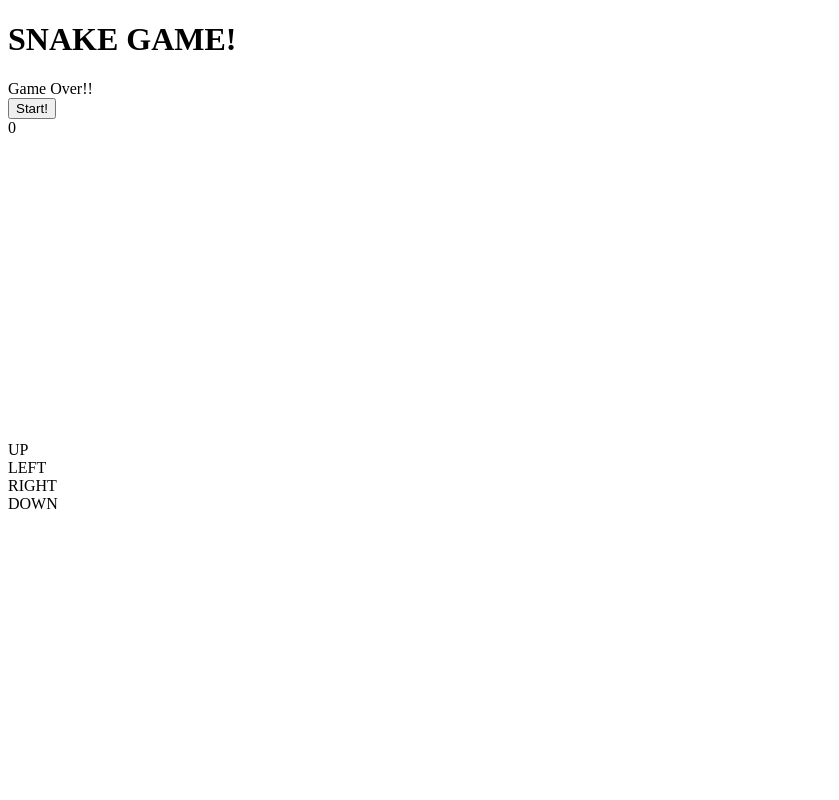
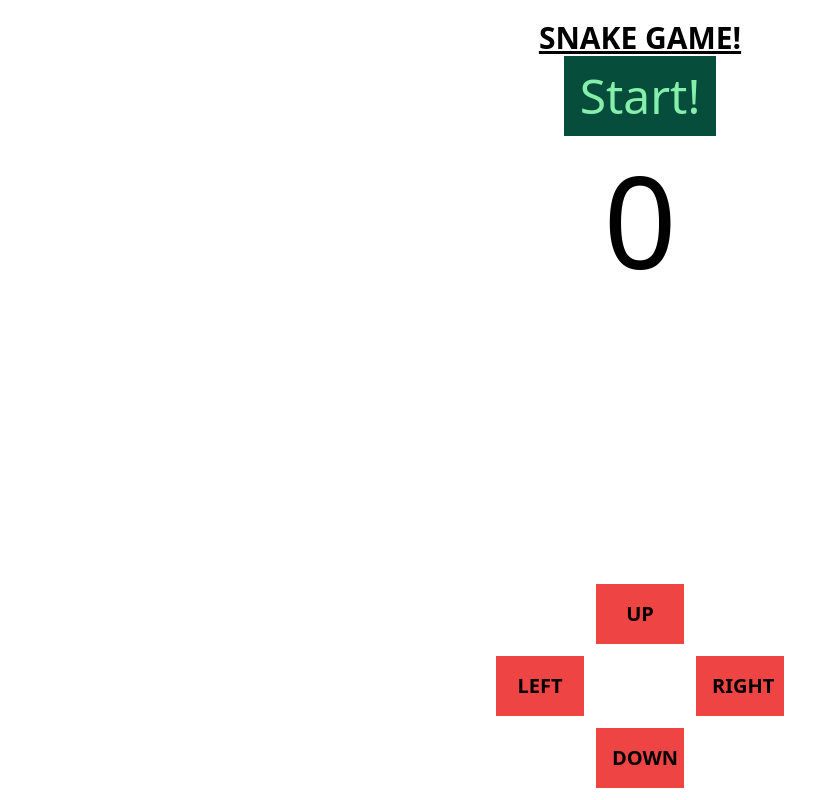
Before and after one commit to AlirezaSonboli/Snake-game, a plain HTML site: page index.html in a window 1280 px wide. Shown: the whole page, without its empty margins (0-839 px from the left). Drawn offline with Linux system fonts and the light colour scheme.

Commit message:
Update index.html

```diff
--- a/index.html
+++ b/index.html
@@ -3,7 +3,7 @@
 <head>
   <meta charset="UTF-8">
   <meta name="viewport" content="width=device-width, initial-scale=1.0">
-  <link href="./output.css" rel="stylesheet">
+  <link href="./build.css" rel="stylesheet">
   <TItle>SNAKE GAME!</TItle>
 </head>
 <body>
```
